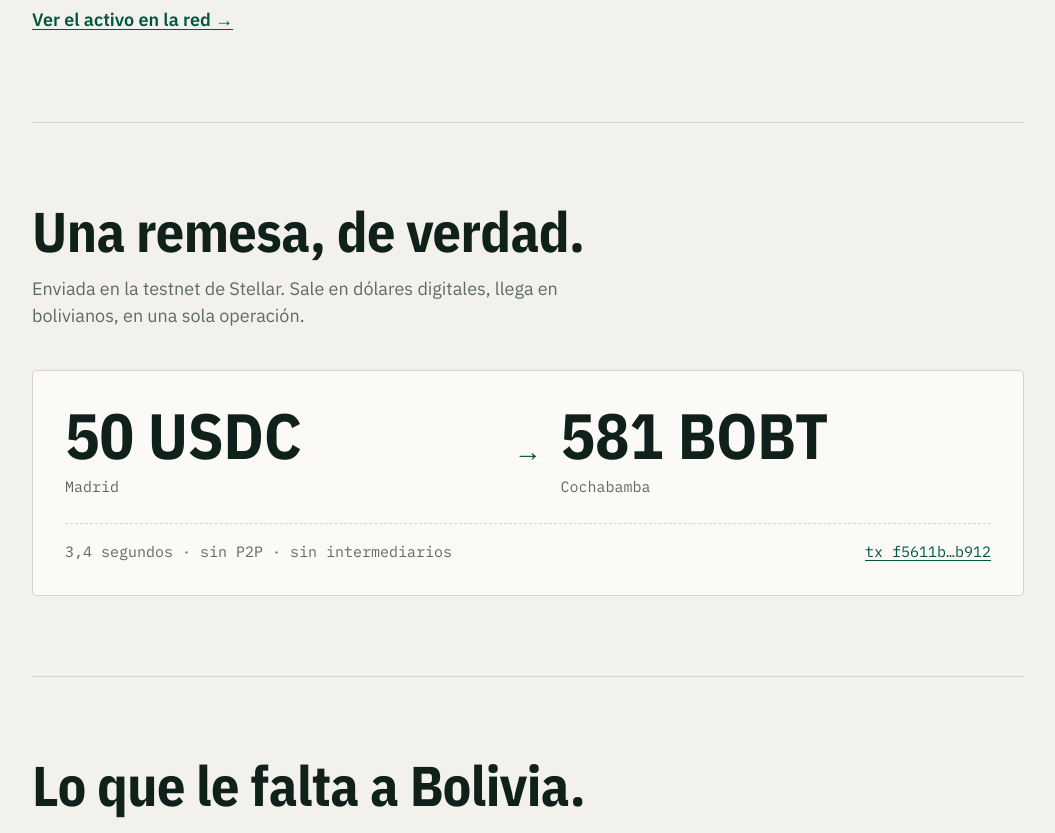
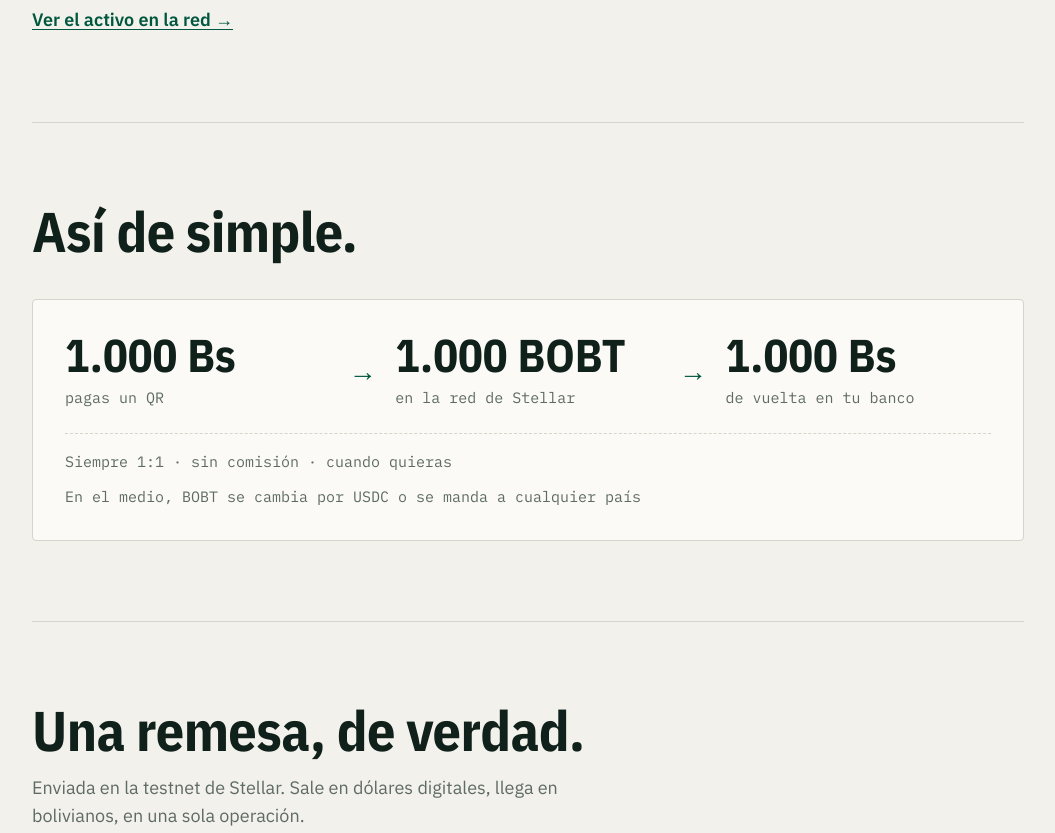
Before and after one commit to danelerr/bobt, a plain HTML site: page sitio/index.html in a window 1280 px wide. Shown: the part 640-1473 px from the top of the page, without its empty margins (112-1167 px from the left). Drawn offline with nearby package versions, Linux system fonts and the light colour scheme; no server answers.

Commit message:
Sitio: ejemplo 1.000 Bs ida y vuelta, y por qué BOBT no es otra app

```diff
--- a/sitio/index.html
+++ b/sitio/index.html
@@ -38,6 +38,8 @@
   .recibo .monto { font-family: var(--display); font-size: clamp(36px, 6vw, 64px); font-weight: 700; line-height: 1; color: var(--tinta); }
   .recibo .quien { color: var(--gris); margin-top: 8px; }
   .recibo .flecha { font-size: 28px; color: var(--verde); }
+  .ciclo { grid-template-columns: 1fr auto 1fr auto 1fr; }
+  .ciclo .monto { font-size: clamp(32px, 4.4vw, 46px); }
   .recibo .pie { grid-column: 1 / -1; border-top: 1px dashed var(--linea); padding-top: 16px; display: flex; justify-content: space-between; flex-wrap: wrap; gap: 12px; color: var(--gris); }
 
   table { width: 100%; border-collapse: collapse; margin-top: 40px; font-size: 20px; }
@@ -63,7 +65,7 @@
   footer { padding: 40px 0 56px; font-size: 14px; color: var(--gris); display: flex; justify-content: space-between; gap: 16px; flex-wrap: wrap; }
 
   @media (max-width: 720px) {
-    .recibo { grid-template-columns: 1fr; } .recibo .flecha { transform: rotate(90deg); justify-self: start; }
+    .recibo, .ciclo { grid-template-columns: 1fr; } .recibo .flecha { transform: rotate(90deg); justify-self: start; }
     .lineas div { grid-template-columns: 1fr; gap: 4px; }
     .numeros { grid-template-columns: 1fr; }
     .movs div { grid-template-columns: 1fr 1fr; }
@@ -83,6 +85,21 @@
     <p>El boliviano, en la red de Stellar. Se compra con un QR, se cambia por dólares digitales en segundos y se canjea en tu banco cuando quieras.</p>
     <a class="ver" id="ver-activo" target="_blank" rel="noopener">Ver el activo en la red →</a>
   </header>
+
+  <section>
+    <h2>Así de simple.</h2>
+    <div class="recibo ciclo">
+      <div><div class="monto">1.000 Bs</div><div class="quien">pagas un QR</div></div>
+      <div class="flecha">→</div>
+      <div><div class="monto">1.000 BOBT</div><div class="quien">en la red de Stellar</div></div>
+      <div class="flecha">→</div>
+      <div><div class="monto">1.000 Bs</div><div class="quien">de vuelta en tu banco</div></div>
+      <div class="pie">
+        <span>Siempre 1:1 · sin comisión · cuando quieras</span>
+        <span>En el medio, BOBT se cambia por USDC o se manda a cualquier país</span>
+      </div>
+    </div>
+  </section>
 
   <section>
     <h2>Una remesa, de verdad.</h2>
@@ -106,6 +123,11 @@
       <tr class="falta"><td>Bolivia</td><td>BOBT</td></tr>
     </table>
     <p class="lead">Sin un boliviano en la red, ninguna wallet, remesadora o empresa de afuera puede pagar en bolivianos con estándares abiertos.</p>
+  </section>
+
+  <section>
+    <h2>No es otra app. Es la pieza que falta.</h2>
+    <p class="lead">Para conectar a Bolivia, la red no necesita que la gente adopte una plataforma más: necesita que el boliviano exista en ella. BOBT no compite con bancos, wallets ni remesadoras: es la moneda que todos pueden usar, con un estándar abierto. Cada app que lo integra suma a las demás.</p>
   </section>
 
   <section>
```
